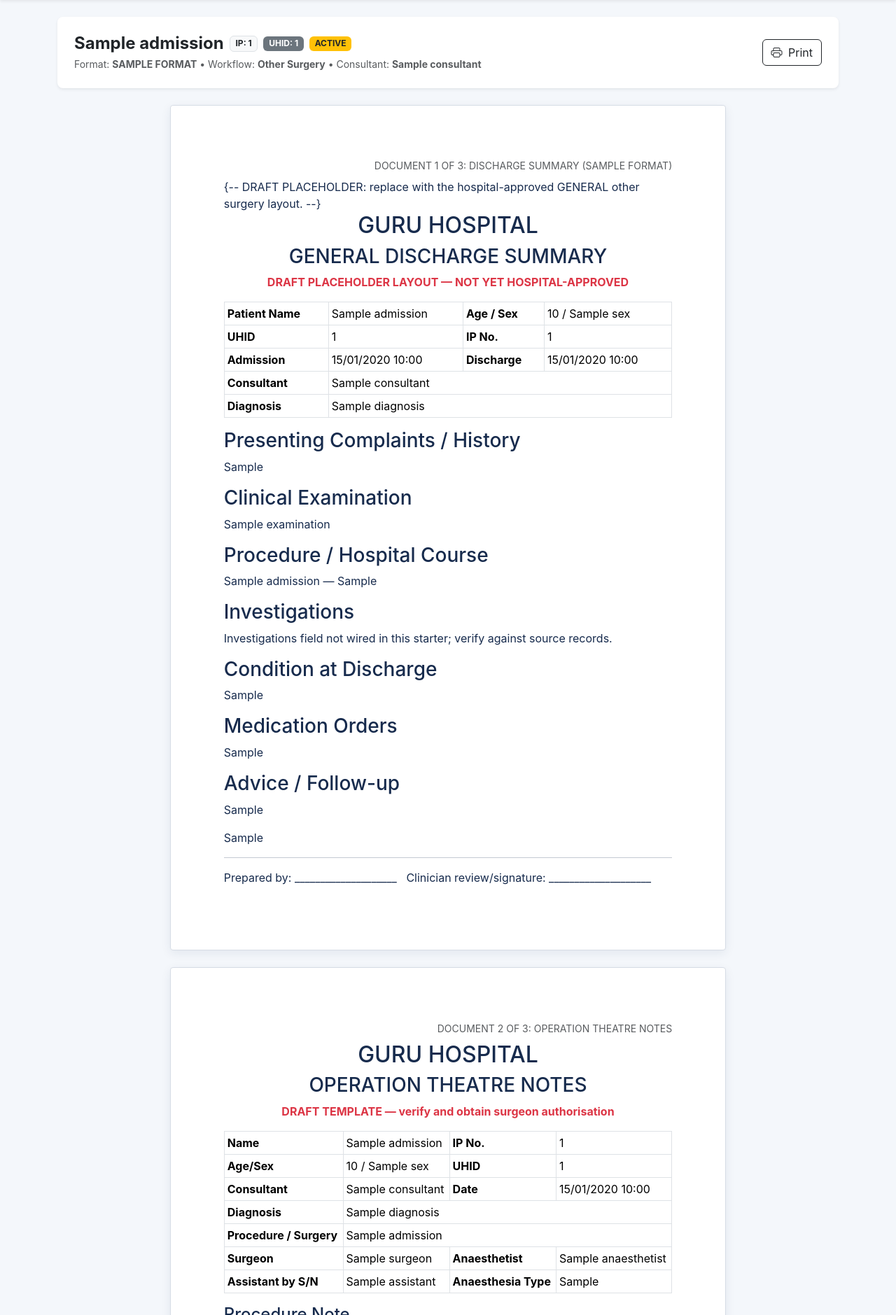
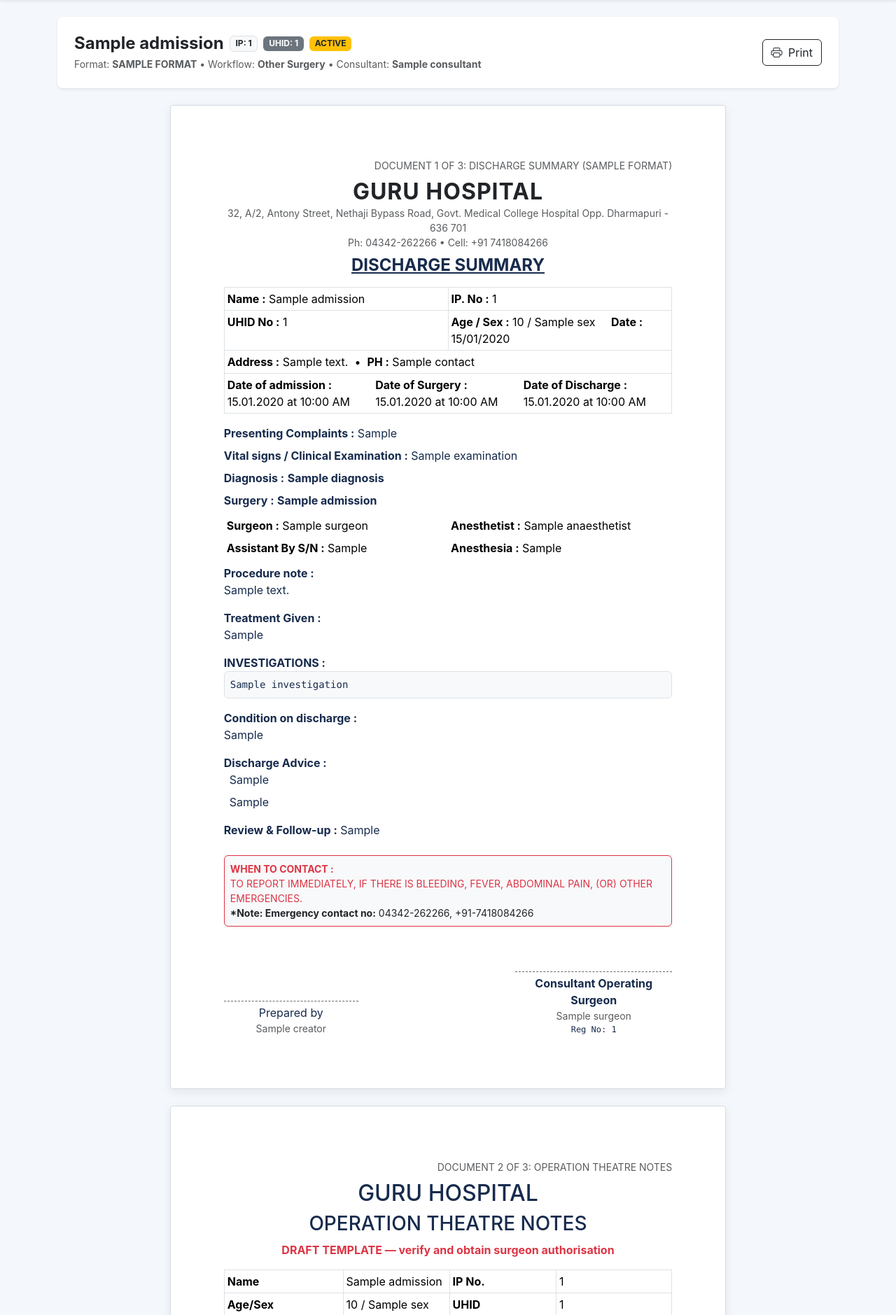
Before and after one commit to pushpaasabari/Guru_Hospital_Laravel_Blade_Design, a Laravel app: template resources/views/documents/pack.blade.php in a window 1280 px wide. Shown: the part 63-1942 px from the top of the page at 70% size. Run offline with Laravel 12, Linux system fonts and the light colour scheme; the template is opened without the code that fills it: most values are stand-ins (such as "Sample title", 1, 10 or a date in 2020).

Commit message:
feat: implement Guru Hospital real other-surgery format (Mr. Ajith kumar) and test coverage

```diff
--- a/database/seeders/DatabaseSeeder.php
+++ b/database/seeders/DatabaseSeeder.php
@@ -133,7 +133,8 @@ class DatabaseSeeder extends Seeder
             TemplateVersion::firstOrCreate(['template_code' => $tpl['template_code']], $tpl);
         }
 
-        // 3. Seed Guru Hospital Real Patient Case (Mrs. Ashwini)
+        // 3. Seed Guru Hospital Real Patient Cases
         $this->call(AshwiniDischargeSummarySeeder::class);
+        $this->call(AjithKumarDischargeSummarySeeder::class);
     }
 }
--- a/resources/views/documents/discharge-summaries/general/other.blade.php
+++ b/resources/views/documents/discharge-summaries/general/other.blade.php
@@ -1,20 +1,147 @@
-{-- DRAFT PLACEHOLDER: replace with the hospital-approved GENERAL other surgery layout. --}
-<h2 class="text-center">GURU HOSPITAL</h2>
-<h3 class="text-center">GENERAL DISCHARGE SUMMARY</h3>
-<p class="text-center text-danger"><strong>DRAFT PLACEHOLDER LAYOUT — NOT YET HOSPITAL-APPROVED</strong></p>
-<table class="table table-sm table-bordered">
-<tr><th>Patient Name</th><td>{{ $admission->patient_name }}</td><th>Age / Sex</th><td>{{ $admission->age ?: 'Not recorded' }} / {{ $admission->sex ?: 'Not recorded' }}</td></tr>
-<tr><th>UHID</th><td>{{ $admission->uhid }}</td><th>IP No.</th><td>{{ $admission->ip_no }}</td></tr>
-<tr><th>Admission</th><td>{{ $admission->admission_at?->format('d/m/Y H:i') }}</td><th>Discharge</th><td>{{ $admission->discharge_at?->format('d/m/Y H:i') }}</td></tr>
-<tr><th>Consultant</th><td colspan="3">{{ $admission->consultant ?: 'Not recorded' }}</td></tr>
-<tr><th>Diagnosis</th><td colspan="3">{{ $admission->diagnosis }}</td></tr>
-</table>
-<h3>Presenting Complaints / History</h3><p>{{ $admission->clinical_history ?: 'Not recorded' }}</p>
-<h3>Clinical Examination</h3><p>{{ $admission->examination ?: 'Not recorded' }}</p>
-<h3>Procedure / Hospital Course</h3><p>{{ $admission->procedure_name ?: 'Not recorded' }} — {{ $admission->treatment_course ?: 'Not recorded' }}</p>
+<div class="discharge-summary-document">
+    <div class="text-center mb-3">
+        <h2 class="fw-bold mb-0 text-dark" style="letter-spacing: 1px;">GURU HOSPITAL</h2>
+        <div class="small text-muted">32, A/2, Antony Street, Nethaji Bypass Road, Govt. Medical College Hospital Opp. Dharmapuri - 636 701</div>
+        <div class="small text-muted">Ph: 04342-262266 &bull; Cell: +91 7418084266</div>
+        <h4 class="fw-bold mt-2 text-decoration-underline text-uppercase">DISCHARGE SUMMARY</h4>
+    </div>
 
-<h3>Investigations</h3><p>Investigations field not wired in this starter; verify against source records.</p>
-<h3>Condition at Discharge</h3><p>{{ $admission->discharge_condition ?: 'Not recorded' }}</p>
-<h3>Medication Orders</h3><p>{{ $admission->medication_orders ?: 'Not recorded' }}</p>
-<h3>Advice / Follow-up</h3><p>{{ $admission->discharge_advice ?: 'Not recorded' }}</p><p>{{ $admission->follow_up ?: 'Not recorded' }}</p>
-<hr><p>Prepared by: ____________________ &nbsp; Clinician review/signature: ____________________</p>
+    <table class="table table-sm table-bordered mb-3">
+        <tr>
+            <td style="width: 50%;"><strong>Name :</strong> {{ $admission->patient_name }}</td>
+            <td style="width: 50%;"><strong>IP. No :</strong> {{ $admission->ip_no }}</td>
+        </tr>
+        <tr>
+            <td><strong>UHID No :</strong> {{ $admission->uhid }}</td>
+            <td>
+                <strong>Age / Sex :</strong> {{ $admission->age ? $admission->age . ' / ' . ($admission->sex ?? 'M') : ($admission->sex ?? 'M') }} &nbsp;&nbsp;&nbsp;
+                <strong>Date :</strong> {{ $admission->discharge_at?->format('d/m/Y') ?? now()->format('d/m/Y') }}
+            </td>
+        </tr>
+        <tr>
+            <td colspan="2">
+                <strong>Address :</strong> {{ $admission->address ?? 'Not recorded' }}
+                @if($admission->contact)
+                    &nbsp;&bull;&nbsp; <strong>PH :</strong> {{ $admission->contact }}
+                @endif
+            </td>
+        </tr>
+        <tr>
+            <td colspan="2">
+                <div class="row g-1">
+                    <div class="col-md-4"><strong>Date of admission :</strong> {{ $admission->admission_at?->format('d.m.Y \a\t h:i A') }}</div>
+                    <div class="col-md-4"><strong>Date of Surgery :</strong> {{ $admission->procedure_at?->format('d.m.Y \a\t h:i A') ?? '—' }}</div>
+                    <div class="col-md-4"><strong>Date of Discharge :</strong> {{ $admission->discharge_at?->format('d.m.Y \a\t h:i A') }}</div>
+                </div>
+            </td>
+        </tr>
+    </table>
+
+    <div class="mb-2">
+        <strong>Presenting Complaints :</strong>
+        <span>{{ $admission->clinical_history ?: 'Admitted with complaints of abdominal pain' }}</span>
+    </div>
+
+    @if($admission->examination)
+    <div class="mb-2">
+        <strong>Vital signs / Clinical Examination :</strong>
+        <span>{{ $admission->examination }}</span>
+    </div>
+    @endif
+
+    <div class="mb-2">
+        <strong>Diagnosis :</strong>
+        <span class="fw-bold">{{ $admission->diagnosis }}</span>
+    </div>
+
+    <div class="mb-2">
+        <strong>Surgery :</strong>
+        <span class="fw-bold">{{ $admission->procedure_name ?: 'Lap Appendectomy' }}</span>
+    </div>
+
+    <table class="table table-sm table-borderless mb-2">
+        <tr>
+            <td style="width: 50%;"><strong>Surgeon :</strong> {{ $admission->surgeon ?: 'Dr. Jayaprakash M.S' }}</td>
+            <td style="width: 50%;"><strong>Anesthetist :</strong> {{ $admission->anaesthetist ?: 'Dr. S.G. ArunKumar' }}</td>
+        </tr>
+        <tr>
+            <td><strong>Assistant By S/N :</strong> {{ $admission->assisted_by ?: ($admission->assistant ?: 'Mr. Vijaykumar') }}</td>
+            <td><strong>Anesthesia :</strong> {{ $admission->anaesthesia_type ?: 'GA' }}</td>
+        </tr>
+    </table>
+
+    @if($admission->procedure_note)
+    <div class="mb-3">
+        <strong>Procedure note :</strong>
+        <p class="mb-0 text-justify">{{ $admission->procedure_note }}</p>
+    </div>
+    @endif
+
+    @if($admission->treatment_course)
+    <div class="mb-3">
+        <strong>Treatment Given :</strong>
+        <pre class="mb-0 bg-transparent border-0 p-0" style="font-family: inherit; font-size: inherit; white-space: pre-wrap;">{{ $admission->treatment_course }}</pre>
+    </div>
+    @endif
+
+    @if($admission->investigations)
+    <div class="mb-3">
+        <strong>INVESTIGATIONS :</strong>
+        <div class="p-2 border rounded bg-light font-monospace small">
+            @if(is_array($admission->investigations))
+                @foreach($admission->investigations as $test => $val)
+                    <div><strong>{{ is_string($test) ? $test . ' :' : '' }}</strong> {{ is_array($val) ? json_encode($val) : $val }}</div>
+                @endforeach
+            @else
+                {!! nl2br(e($admission->investigations)) !!}
+            @endif
+        </div>
+    </div>
+    @endif
+
+    @if($admission->discharge_condition)
+    <div class="mb-3">
+        <strong>Condition on discharge :</strong>
+        <div class="text-justify">{!! nl2br(e($admission->discharge_condition)) !!}</div>
+    </div>
+    @endif
+
+    @if($admission->medication_orders || $admission->discharge_advice)
+    <div class="mb-3">
+        <strong>Discharge Advice :</strong>
+        @if($admission->medication_orders)
+            <div class="mb-2 ps-2">{!! nl2br(e($admission->medication_orders)) !!}</div>
+        @endif
+        @if($admission->discharge_advice)
+            <div class="ps-2">{!! nl2br(e($admission->discharge_advice)) !!}</div>
+        @endif
+    </div>
+    @endif
+
+    @if($admission->follow_up)
+    <div class="mb-3">
+        <strong>Review & Follow-up :</strong>
+        <span>{{ $admission->follow_up }}</span>
+    </div>
+    @endif
+
+    <div class="mt-4 p-2 border border-danger rounded bg-light text-danger small">
+        <strong>WHEN TO CONTACT :</strong><br>
+        TO REPORT IMMEDIATELY, IF THERE IS BLEEDING, FEVER, ABDOMINAL PAIN, (OR) OTHER EMERGENCIES.<br>
+        <span class="text-dark"><strong>*Note: Emergency contact no:</strong> 04342-262266, +91-7418084266</span>
+    </div>
+
+    <div class="d-flex justify-content-between align-items-end mt-5 pt-3">
+        <div class="text-center" style="width: 30%;">
+            <div style="border-top: 1px dashed #666; padding-top: 4px;">Prepared by</div>
+            <div class="small text-muted">{{ $admission->creator?->name ?? 'Staff Nurse' }}</div>
+        </div>
+        <div class="text-center" style="width: 35%;">
+            <div style="border-top: 1px dashed #666; padding-top: 4px;"><strong>Consultant Operating Surgeon</strong></div>
+            <div class="small text-muted">{{ $admission->surgeon ?: ($admission->consultant ?: 'Dr. Jayaprakash M.S') }}</div>
+            @if($admission->approver && $admission->approver->doctor_reg_no)
+                <div class="small font-monospace" style="font-size: 0.75rem;">Reg No: {{ $admission->approver->doctor_reg_no }}</div>
+            @endif
+        </div>
+    </div>
+</div>
```
Also changed, not shown: database/seeders/AjithKumarDischargeSummarySeeder.php (added, +78 -0 lines), tests/Feature/DischargeSummaryFormatsTest.php (+41 -0 lines), database/database.sqlite, database/seeders/AshwiniDischargeSummarySeeder.php (line endings or trailing spaces).
